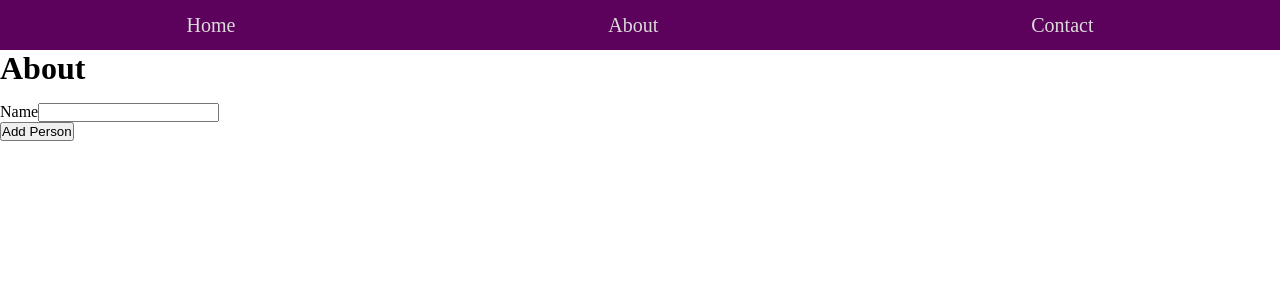
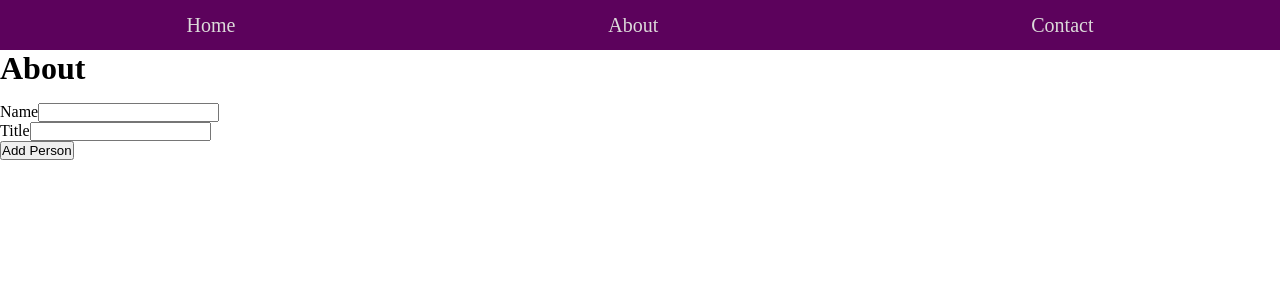
Before and after one commit to tstreets/week-8-app-state-management, a Next.js app: page /about in a window 1280 px wide. Shown: the top 300 px of the page. Built offline with nearby package versions, Linux system fonts and the light colour scheme.

Commit message:
Added new input for title

```diff
--- a/src/app/about/page.js
+++ b/src/app/about/page.js
@@ -3,7 +3,7 @@ import useAppState from "../../hooks/useAppState";
 import { useState } from "react";
 
 export default function About() {
-  const [newPersonForm, setNewPersonForm] = useState({ name: "" });
+  const [newPersonForm, setNewPersonForm] = useState({ name: "", title: "" });
 
   const appState = useAppState();
 
@@ -17,7 +17,7 @@ export default function About() {
   function submitNewPerson(e) {
     e.preventDefault();
     appState.addPerson(newPersonForm);
-    setNewPersonForm({ name: "" });
+    setNewPersonForm({ name: "", title: "" });
   }
 
   console.log(appState.people);
@@ -37,6 +37,17 @@ export default function About() {
               onChange={changeFormField}
             />
           </div>
+
+          <div>
+            <label htmlFor="title">Title</label>
+            <input
+              id="title"
+              name="title"
+              value={newPersonForm.title}
+              onChange={changeFormField}
+            />
+          </div>
+
           <div>
             <input type="submit" value="Add Person" />
           </div>
```
